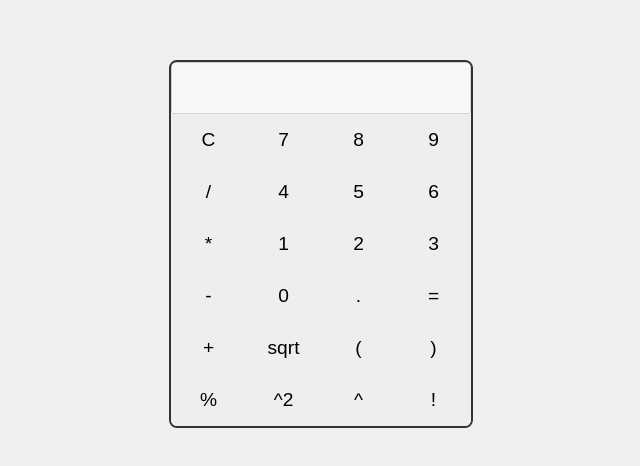
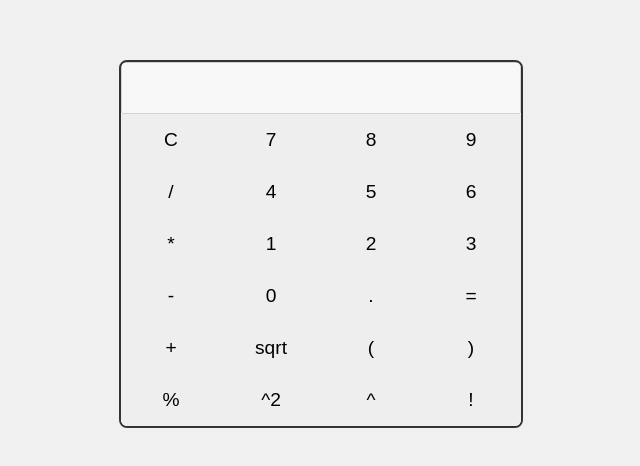
Before and after one commit to DanVens/calculator, a plain HTML site: page index.html in a window 1280 px wide. Shown: the part 156-622 px from the top of the page, without its empty margins (319-959 px from the left). Drawn offline with nearby package versions, Linux system fonts and the light colour scheme.

Commit message:
Update style.css

```diff
--- a/style.css
+++ b/style.css
@@ -11,7 +11,7 @@ body {
     border: 2px solid #333;
     border-radius: 8px;
     overflow: hidden;
-    width: 300px;
+    width: 400px; /* Adjust the width as needed */
     background-color: #fff;
 }
 
```
